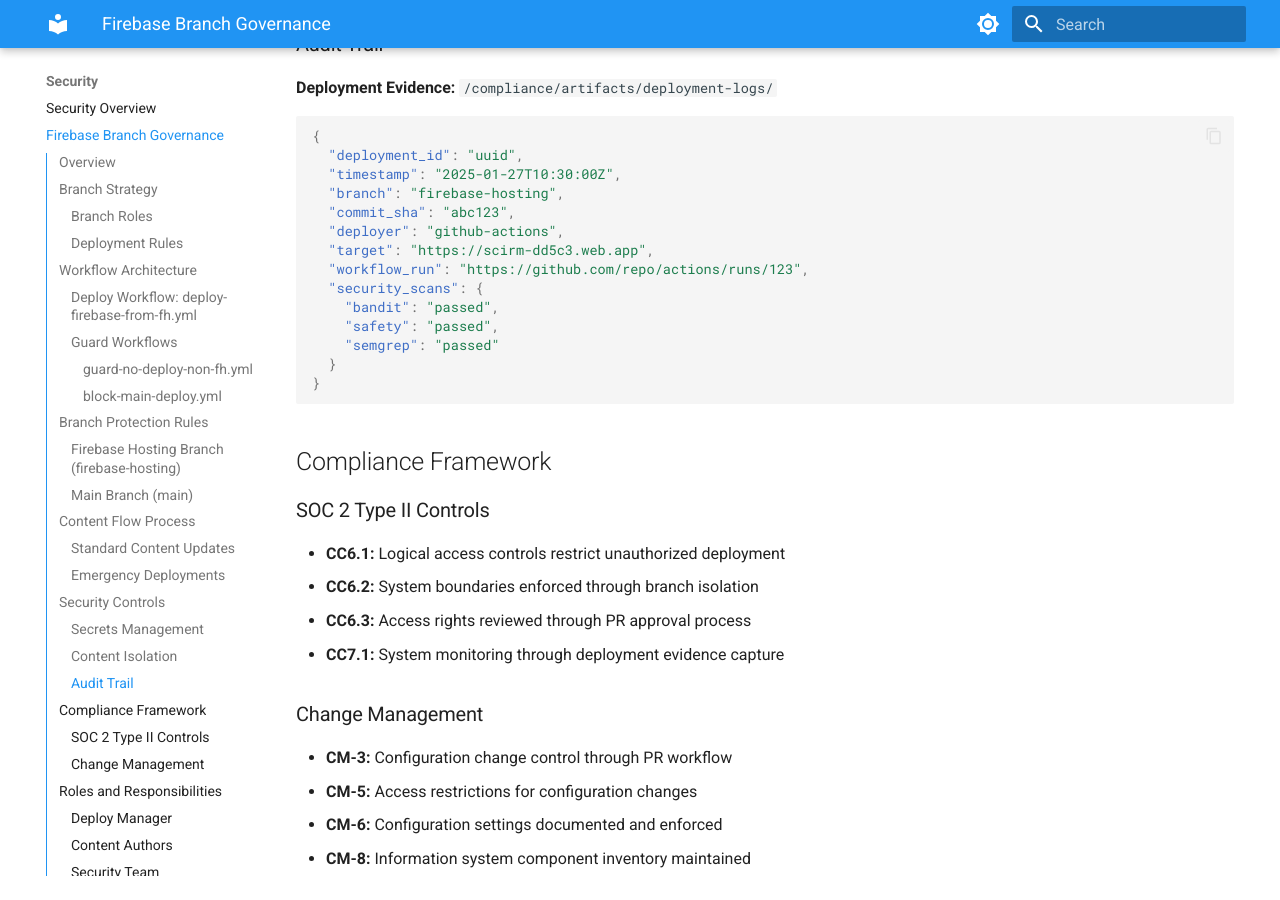
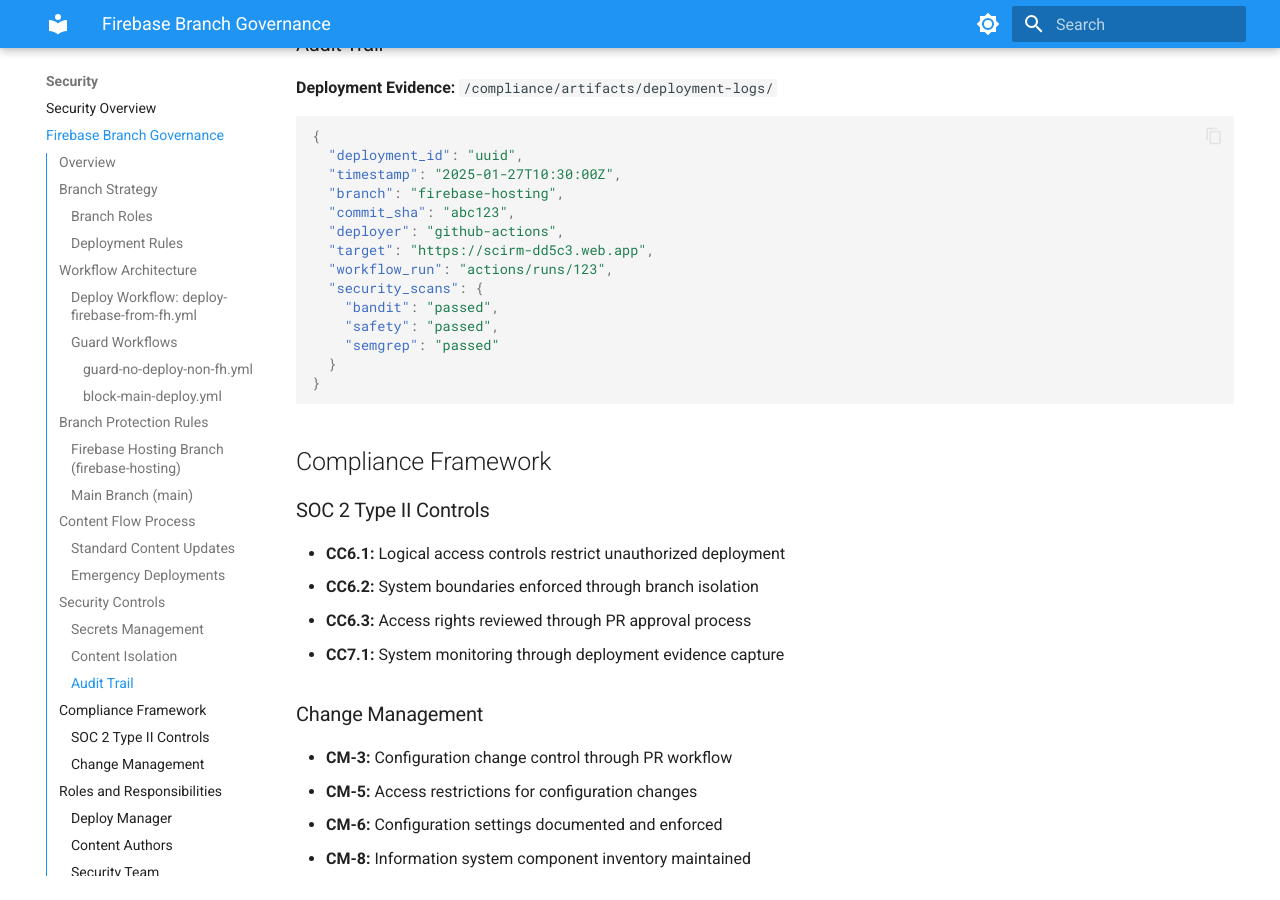
Before and after one commit to DevilsDev/SCIRM_Monorepo, an MkDocs documentation site: the page built from docs/security/Firebase-Deploy-Branch-Governance.md, in a window 1280 px wide and 900 px high, scrolled down 3377 px. Built offline with MkDocs 1.6.1 and Material for MkDocs 9.7.7, drawn with Linux system fonts in a browser that asks for light colours; part of the change alters nothing that is shown.

Commit message:
docs: sanitize GitHub links for public documentation
- Remove external GitHub repository links from Firebase governance docs
- Replace workflow_run URL with relative path for security compliance
- Maintain documentation quality while protecting internal references

```diff
--- a/docs/security/Firebase-Deploy-Branch-Governance.md
+++ b/docs/security/Firebase-Deploy-Branch-Governance.md
@@ -136,7 +136,7 @@ find site/ -name "*.html" -exec grep -l "internal-dashboard\|compliance-cockpit\
   "commit_sha": "abc123",
   "deployer": "github-actions",
   "target": "https://scirm-dd5c3.web.app",
-  "workflow_run": "https://github.com/repo/actions/runs/123",
+  "workflow_run": "actions/runs/123",
   "security_scans": {
     "bandit": "passed",
     "safety": "passed",
```
